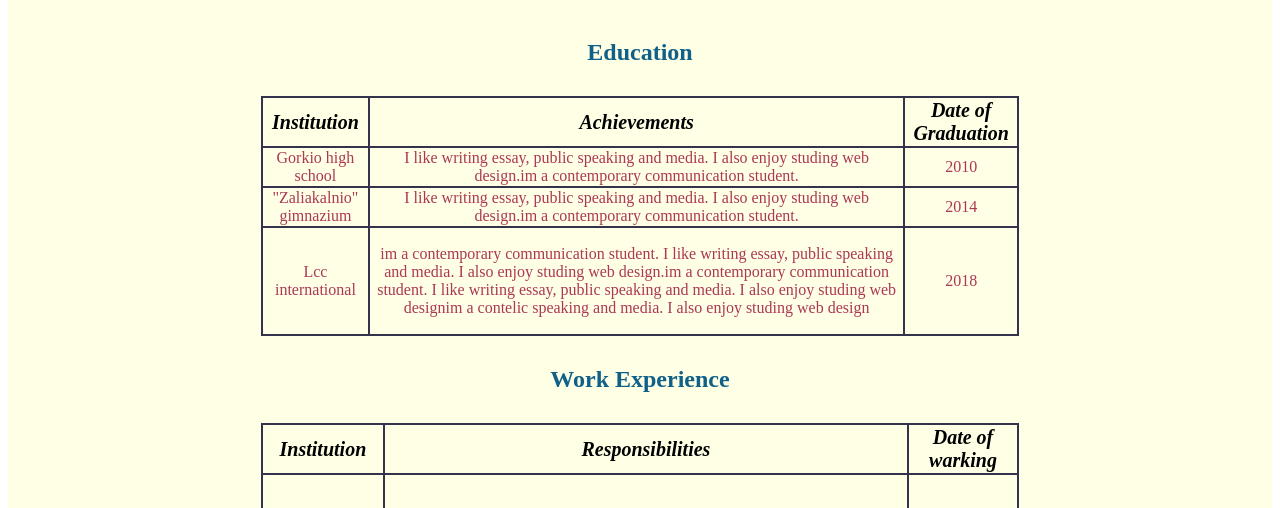
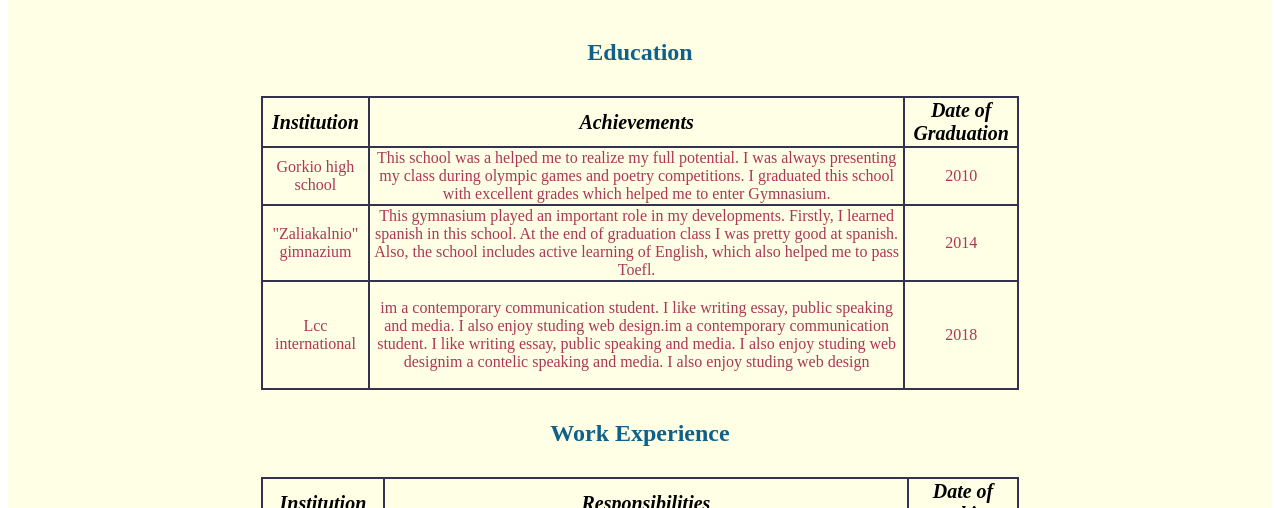
Before and after one commit to viktor19967/newrepository, a plain HTML site: page resume.html in a window 1280 px wide. Shown: the part 592-1100 px from the top of the page. Drawn offline with Linux system fonts and the light colour scheme; files whose address does not match are found by name.

Commit message:
Update resume.html

```diff
--- a/resume.html
+++ b/resume.html
@@ -164,9 +164,7 @@ margin: 0 auto;
             <tbody>
                 <tr>
                     <td>Gorkio high school</td>
-                    <td>I like writing essay, public speaking and media.
-					I also enjoy studing web design.im a contemporary
-					communication student. </td>
+                    <td>This school was a helped me to realize my full potential. I was always presenting my class during olympic games and poetry competitions. I graduated this school with excellent grades which helped me to enter Gymnasium. </td>
 					<td>2010</td>
 
                 </tr>
@@ -175,9 +173,7 @@ margin: 0 auto;
 
                 <tr>
                     <td>"Zaliakalnio" gimnazium</td>
-                    <td>I like writing essay, public speaking and media.
-					I also enjoy studing web design.im a contemporary
-					communication student. </td>
+                    <td>This gymnasium played an important role in my developments. Firstly, I learned spanish in this school. At the end of graduation class I was pretty good at spanish. Also, the school includes active learning of English, which also helped me to pass Toefl. </td>
 					<td>2014</td>
                 </tr>
 
```
